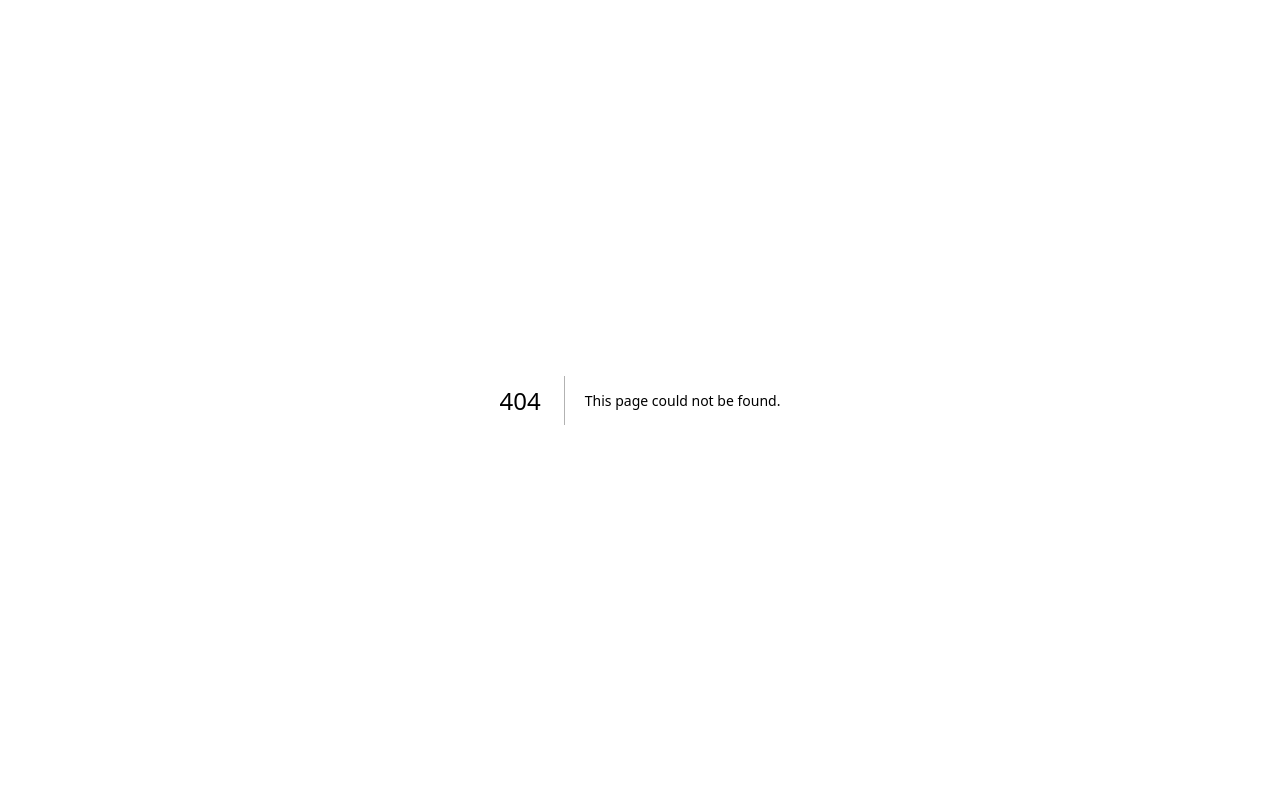
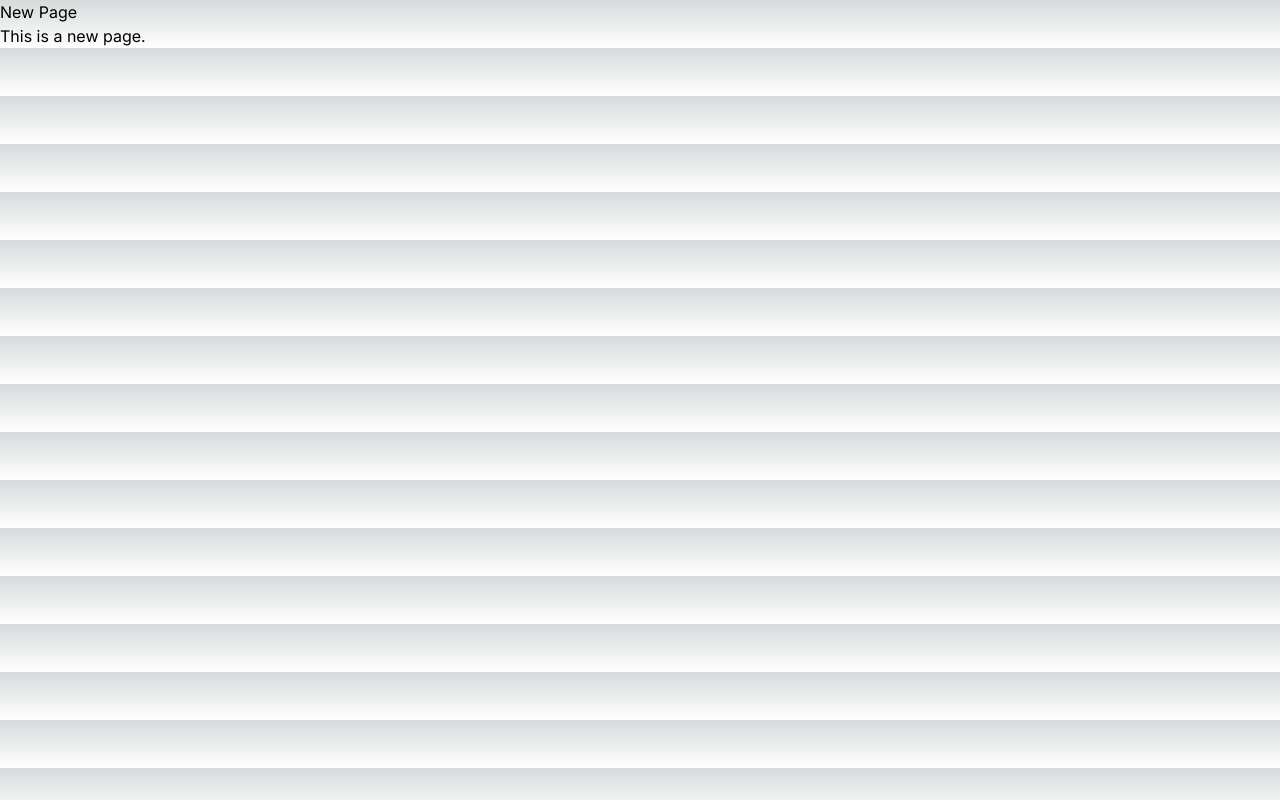
Before and after one commit to Sublet-K/ItHome-Front, a Next.js app: page /RoomInfo/1 in a window 1280 px wide. Before the commit this address had no page. Built offline with nearby package versions, Linux system fonts and the light colour scheme.

Commit message:
directory

```diff
--- /dev/null
+++ b/src/app/RoomInfo/[roomKey]/page.tsx
@@ -0,0 +1,8 @@
+export default function test() {
+  return (
+    <div>
+      <h1>New Page</h1>
+      <p>This is a new page.</p>
+    </div>
+  );
+};
```
Also changed, not shown: 1 other file (tests, documents, lock files or other folders).
